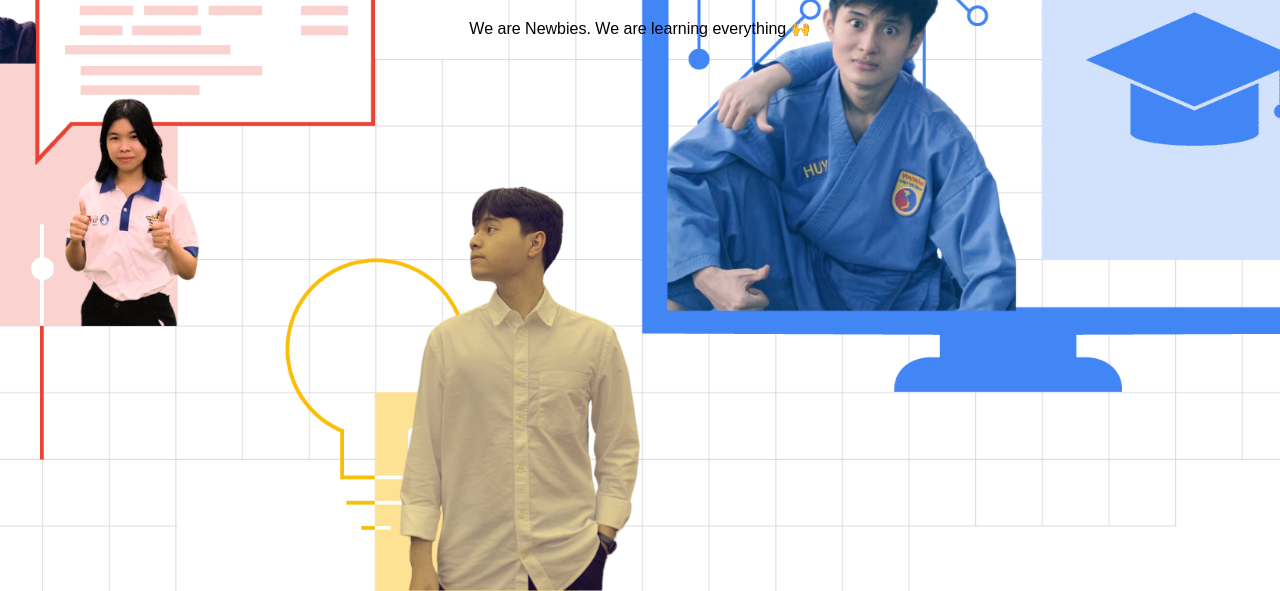
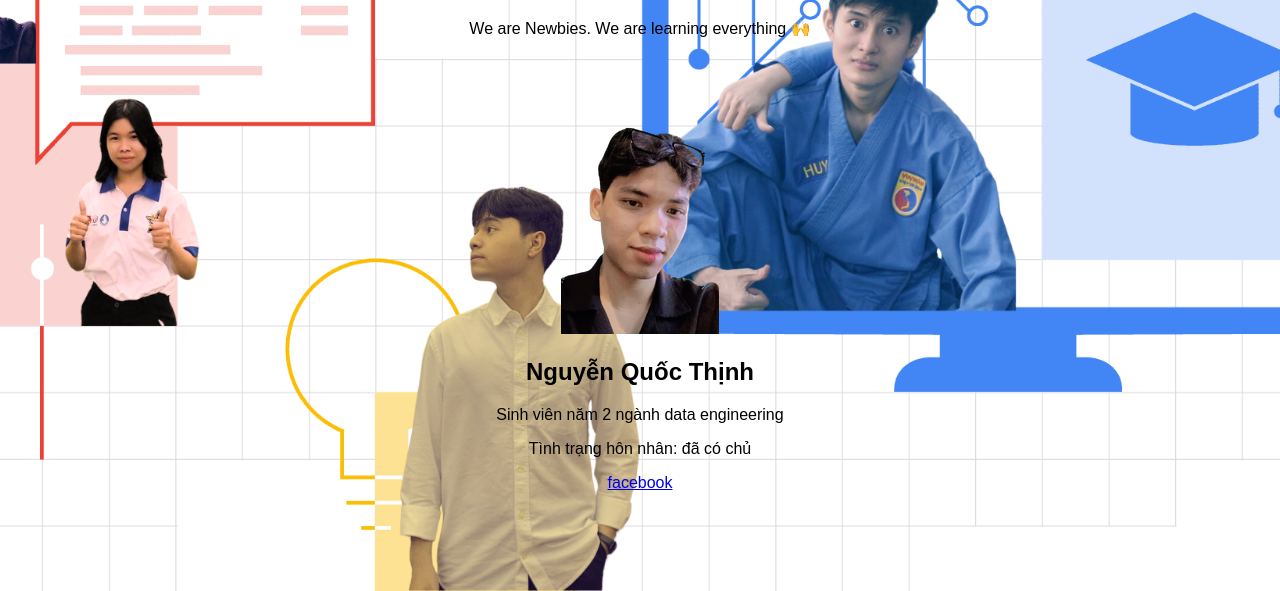
Before and after one commit to Git-Github-Studyjam-2024/newbies-sj2024, a plain HTML site: page about.html in a window 1280 px wide. Shown: the part 209-800 px from the top of the page. Drawn offline with Linux system fonts and the light colour scheme.

Commit message:
add a div tag display my basic information to about.html

```diff
--- a/about.html
+++ b/about.html
@@ -16,6 +16,16 @@
     <div class="content">
         <h1>About Us</h1>
             <p>We are Newbies. We are learning everything 🙌</p>
+
+            <div class="Thinh">
+                <img src="Thinh.png" alt="Myname">
+                <h2>Nguyễn Quốc Thịnh</h2>
+                <p>Sinh viên năm 2 ngành data engineering</p>
+                <p> Tình trạng hôn nhân: đã có chủ</p>
+                <div class="links">
+                    <a href="https://www.facebook.com/jayus52hz">facebook</a>
+            </div>
+        </div>
       </div>
 </body>
 </html>
```
